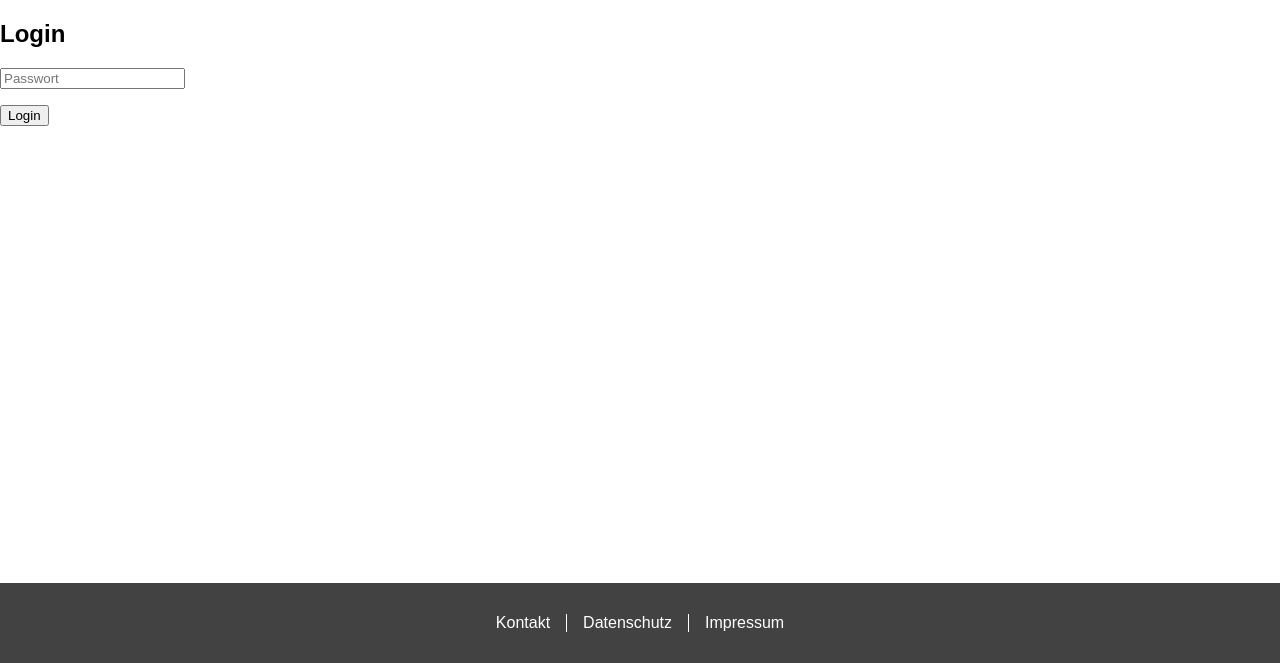
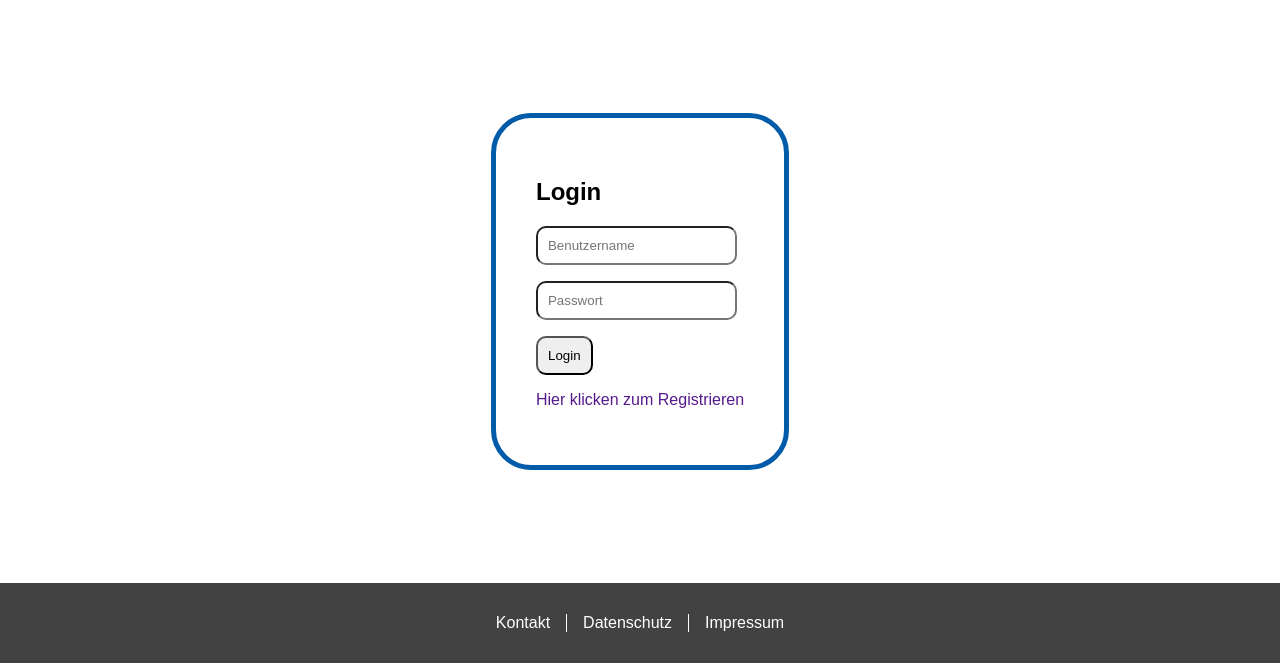
Before and after one commit to githubpat1/Elternsprechtag, a PHP site: page /HTML/firstLogin.php in a window 1280 px wide. Shown: the part 137-800 px from the top of the page. Run offline with PHP 8.4, Linux system fonts and the light colour scheme.

Commit message:
Login Fenster pos.. usw

```diff
--- a/CSS/style.css
+++ b/CSS/style.css
@@ -24,8 +24,26 @@ html, body{
 
 .wrapper_main{
   flex-grow: 1;
-  /*display: flex;
-  justify-content: center;*/
+  display: flex;
+  justify-content: center;
+  align-items: center;
+}
+
+/*Login-------------------------LUL*/
+
+.wrapper_login{
+  border: 5px solid #005ca9;
+  border-radius: 40px;
+  padding: 40px;
+}
+
+.wrapper_login h2{
+
+}
+
+.wrapper_login form input{
+  border-radius: 10px;
+  padding: 10px;
 }
 
 a {
--- a/HTML/firstLogin.php
+++ b/HTML/firstLogin.php
@@ -14,11 +14,15 @@
     ?>
 <!--<main>  -->
     <div class="wrapper_main">
+      <div class="wrapper_login">
         <h2>Login</h2>
         <form name="form" action="<?php echo $_SERVER['PHP_SELF']?>" method="POST">
+          <p><input type="text" name="username" placeholder="Benutzername"></p>
           <p><input type="password" name="password" placeholder="Passwort"></p>
           <p><input type="submit" name="login" value="Login" /></input></p>
+          <p><a href="">Hier klicken zum Registrieren</a></p>
         </form>
+      </div>
     </div>
 <!--footer- -->
     <?php
--- a/HTML/login.php
+++ b/HTML/login.php
@@ -13,7 +13,7 @@
       <p><input type="submit" name="login" value="Login" /></input></p>
     </form>
     </div>
-    </main>
+  </main>
 
 
     <?php
```
Lines whose indentation alone changed are shown as unchanged.
